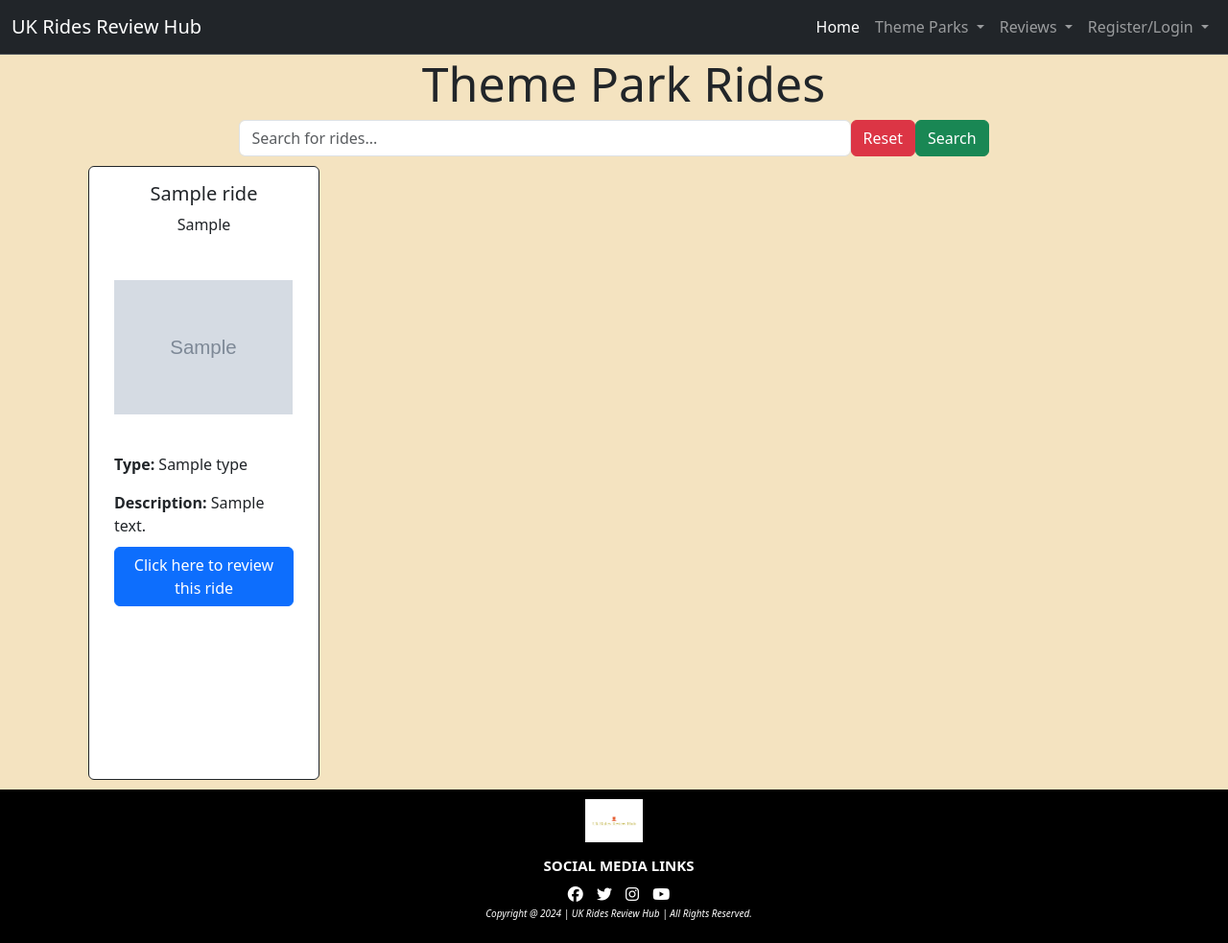
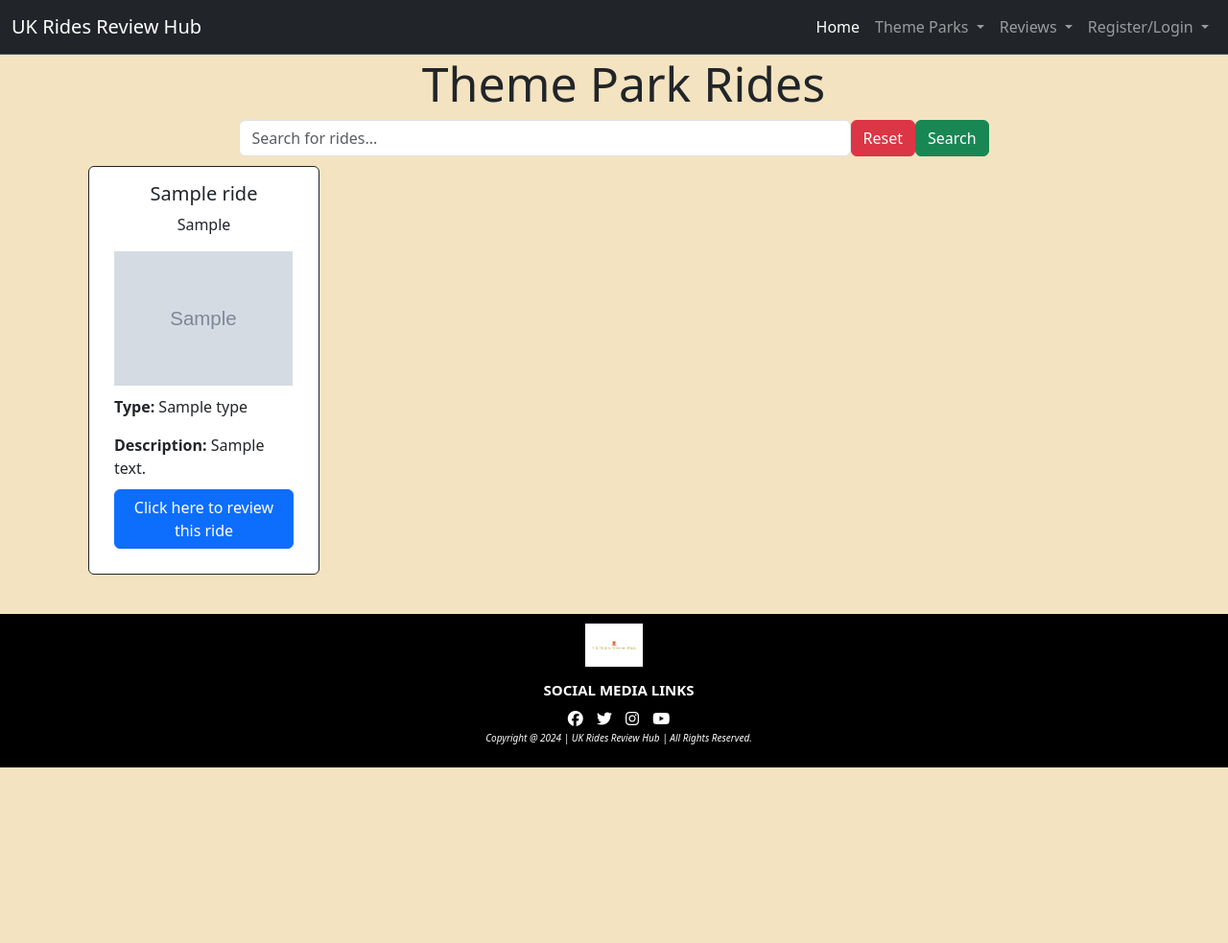
Before and after one commit to hannahro15/Theme-park-reviews-site, a Flask app: page /search in a window 1280 px wide. Shown: the whole page at 96% size. After the commit the page ends 800 px from the top, so only its background shows below. Run offline with Flask 3, Linux system fonts and the light colour scheme; grey boxes marked "Sample" are stand-in pictures; a database or web service that is not in the repository returns one stand-in record (values such as "Sample title"); some libraries are stand-ins or nearby versions.

Commit message:
Make ride-containers same size and adjust to screen sizes

```diff
--- a/static/css/style.css
+++ b/static/css/style.css
@@ -33,7 +33,7 @@ h3 {
 }
 
 .card {
-    height: 40rem;
+    max-height: 40rem;
     margin: 10px;
 }
 
@@ -47,7 +47,7 @@ h3 {
 }
 
 .ride-container img {
-    height: 200px;
+    max-height: 200px;
     object-fit: contain;
     width: 90%;
     margin-left: 10px;
```
